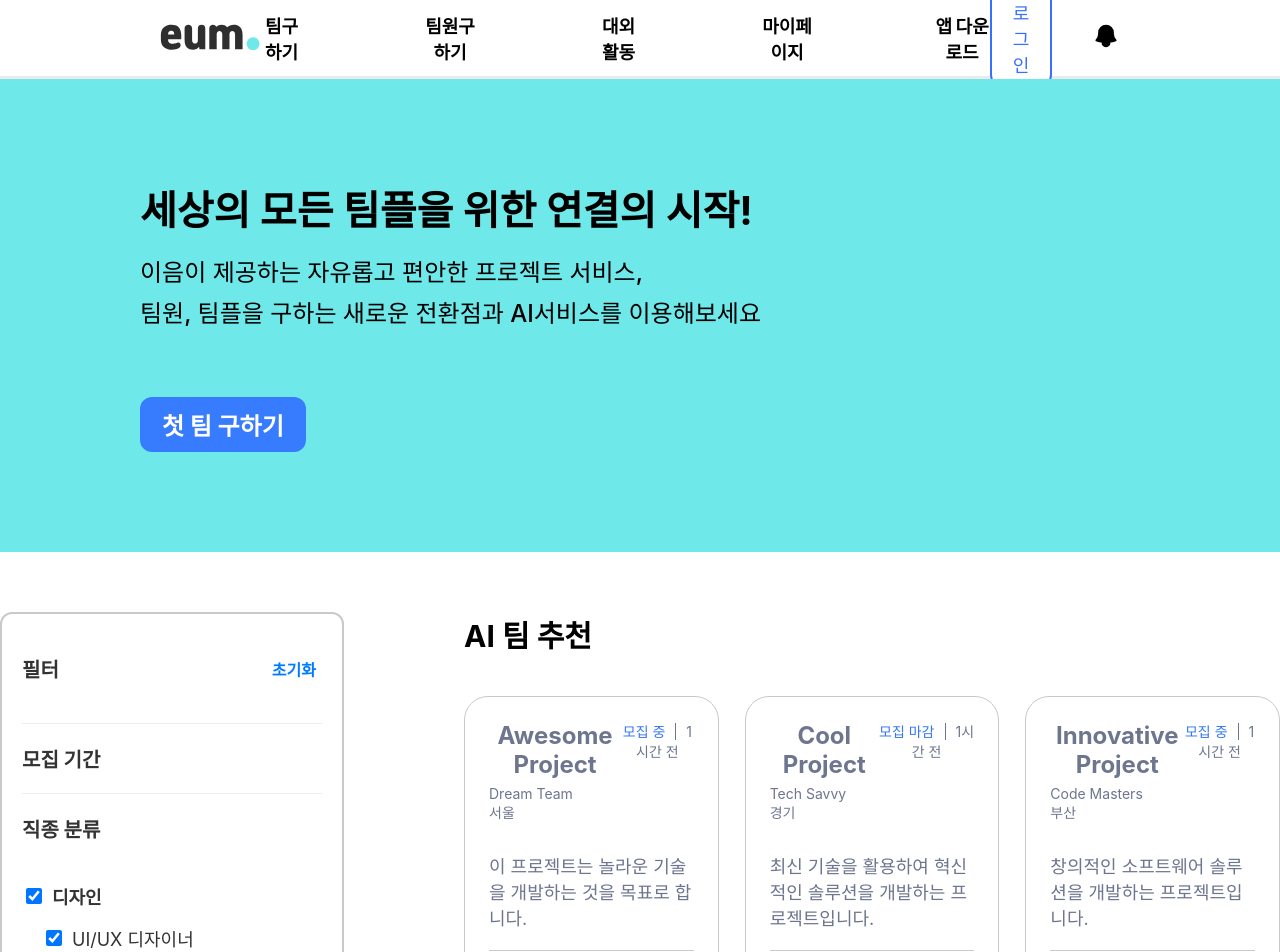
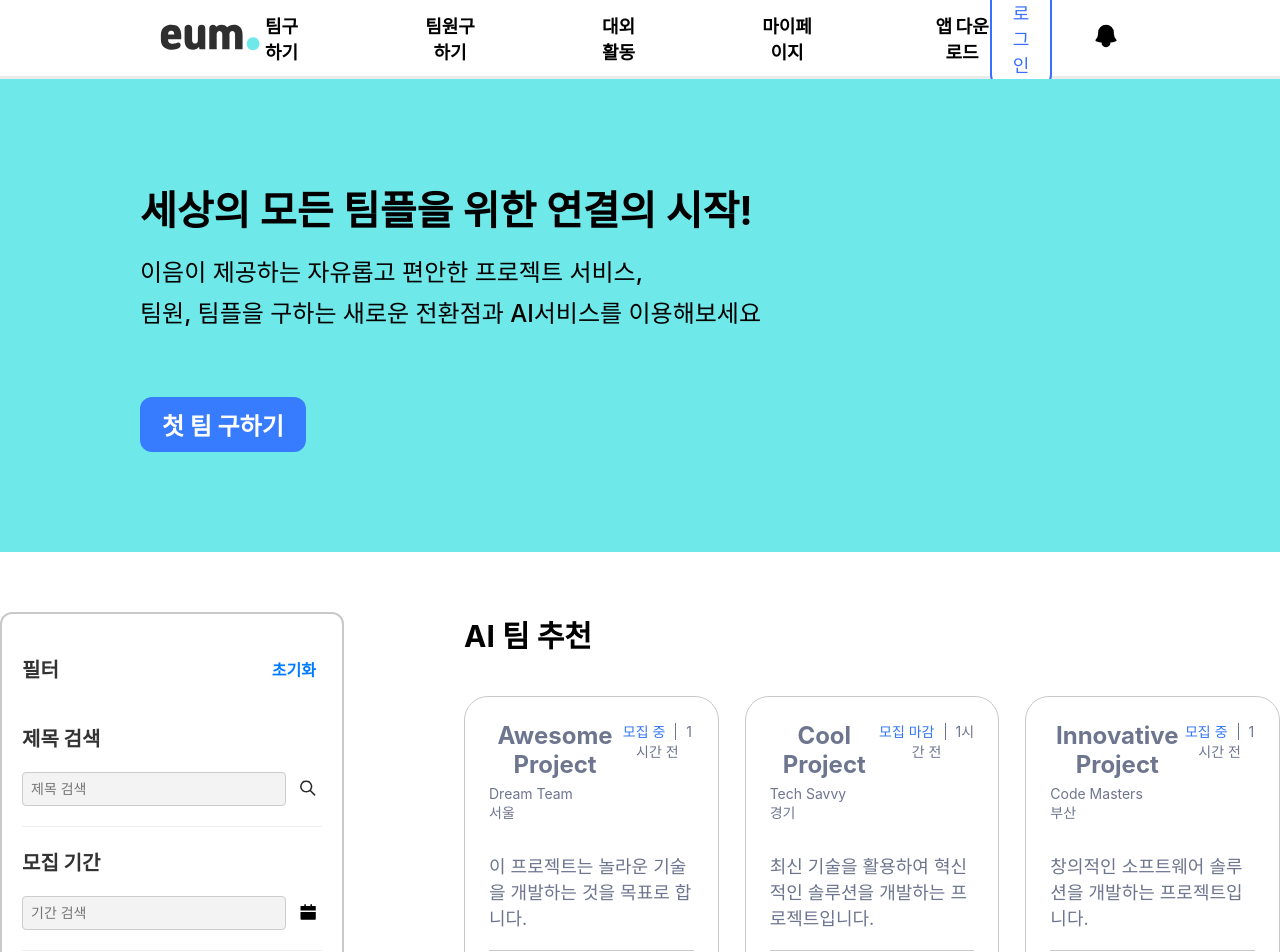
Before and after one commit to Alpha-e-Um/Frontend, a React (Create React App) app: page /team in a window 1280 px wide. Shown: the top 952 px of the page. Built offline with nearby package versions, Linux system fonts and the light colour scheme; no server answers.

Commit message:
feat: #50-사이드 네비게이션 검색, 캘린더 적용

```diff
--- a/src/components/SideNavigation/sideNavigation.js
+++ b/src/components/SideNavigation/sideNavigation.js
@@ -10,6 +10,12 @@ import {
   SectionTitle,
   SectionTitleRow,
   Title,
+} from "./styles";
+import {
+  SearchInputContainer,
+  SearchInput,
+  SearchButton,
+  SearchIcon,
 } from "./styles";
 
 const SideNavigation = ({ categoryObject }) => {
@@ -76,6 +82,15 @@ const SideNavigation = ({ categoryObject }) => {
         <ResetButton onClick={filterReset}>초기화</ResetButton>
       </NavHeader>
 
+      {/* 제목 검색 섹션 */}
+      <Title style={{ textAlign: "left" }}>제목 검색</Title>
+      <SearchInputContainer>
+        <SearchInput type="text" placeholder="제목 검색" />
+        <SearchButton>
+          <SearchIcon src="icons/search.svg" alt="Search" />
+        </SearchButton>
+      </SearchInputContainer>
+
       {/* 모집기간 섹션 */}
       <Title
         style={{
@@ -86,9 +101,15 @@ const SideNavigation = ({ categoryObject }) => {
       >
         모집 기간
       </Title>
+      <SearchInputContainer>
+        <SearchInput type="text" placeholder="기간 검색" />
+        <SearchButton>
+          <SearchIcon src="icons/calendar.svg" alt="Calendar" />
+        </SearchButton>
+      </SearchInputContainer>
 
       {/* 직종 분류 섹션 */}
-      <Title style={{ textAlign: "left" }}>직종 분류</Title>
+      <Title style={{ textAlign: "left", marginTop: "20px" }}>직종 분류</Title>
       {categoryObject.map((category) => (
         <Section key={category.mainCategory}>
           <SectionTitleRow>
--- a/src/components/SideNavigation/styles.js
+++ b/src/components/SideNavigation/styles.js
@@ -87,3 +87,29 @@ export const WriteButton = styled.div`
     color: white;
   }
 `;
+export const SearchInputContainer = styled.div`
+  display: flex;
+  align-items: center;
+  margin-bottom: 16px;
+`;
+
+export const SearchInput = styled.input`
+  flex: 1;
+  padding: 8px;
+  border: 1px solid #ccc;
+  border-radius: 4px;
+  background-color: #f3f3f3;
+  font-size: 14px;
+`;
+
+export const SearchButton = styled.button`
+  background: none;
+  border: none;
+  margin-left: 8px;
+  cursor: pointer;
+`;
+
+export const SearchIcon = styled.img`
+  width: 16px;
+  height: 16px;
+`;
```
Also changed, not shown: public/icons/calendar.svg (added), public/icons/search.svg (added).
